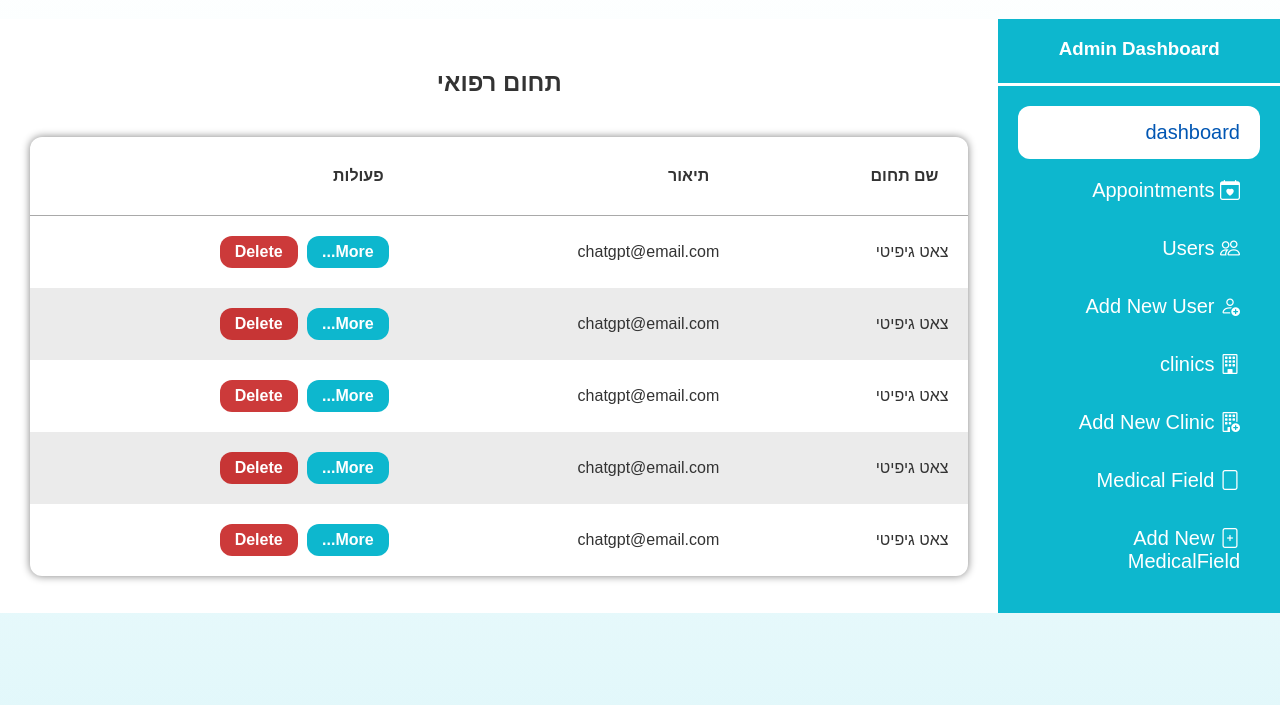
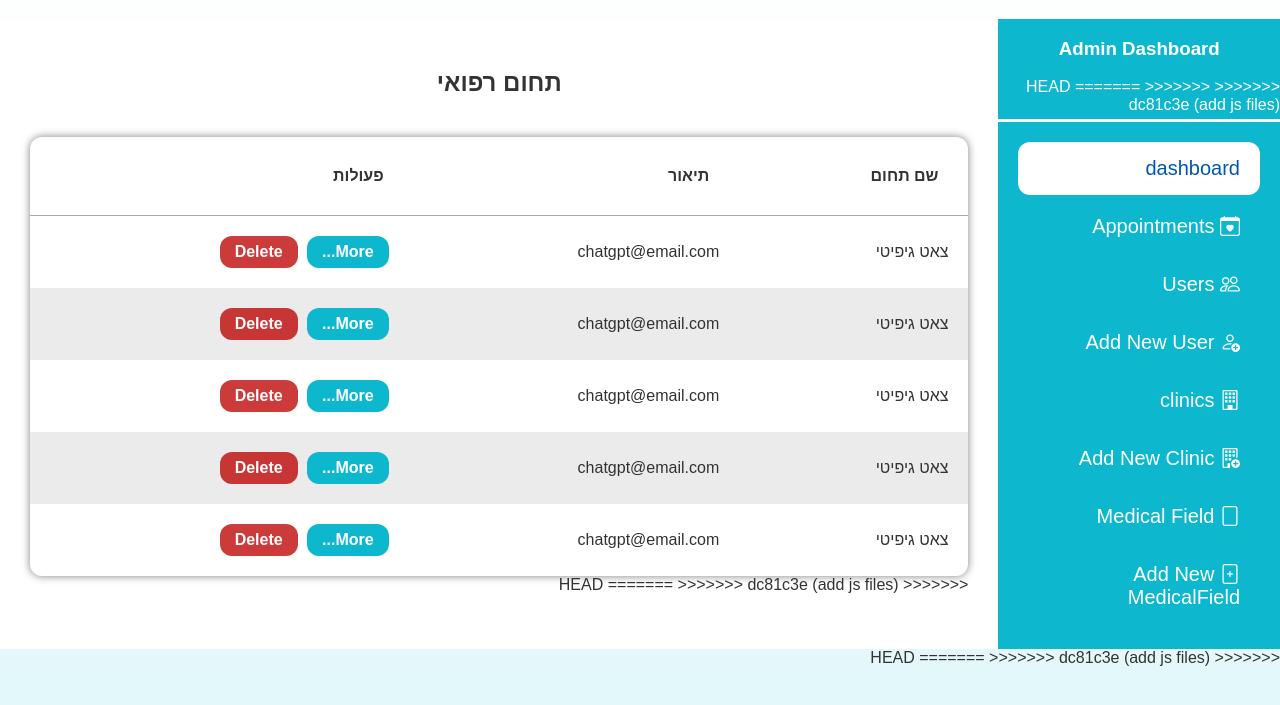
Before and after one commit to RonenZeyan/Medical-appointment-management-system, a plain HTML site: page frontend/dashboard/medical-field/medical-fields.html in a window 1280 px wide. Shown: the part 61-766 px from the top of the page. Drawn offline with nearby package versions, Linux system fonts and the light colour scheme; no server answers.

Commit message:
add js files

```diff
--- a/frontend/dashboard/dashboard.css
+++ b/frontend/dashboard/dashboard.css
@@ -51,10 +51,8 @@
 }
 
 .active{
-
     background-color: var(--background-primary-color);
     border-radius: var(--border-radius);
-
 }
 li.active a{
     color: var(--link-hover-color) !important;
--- a/frontend/dashboard/medical-field/medical-fields.html
+++ b/frontend/dashboard/medical-field/medical-fields.html
@@ -35,7 +35,10 @@
         <section id="dashboard">
             <aside id="dashboard-sidebar">
                 <h3>Admin Dashboard</h3>
+<<<<<<< HEAD
 
+=======
+>>>>>>> dc81c3e (add js files)
                 <ul style="border-top: 3px solid var(--background-primary-color)">
                     <li class="active"><a href="#dashboard">dashboard</a></li>
                     <li><a href="#appointment"><i class="bi bi-calendar-heart"></i> Appointments</a></li>
@@ -101,7 +104,10 @@
                             </tr>
                         </tbody>
                     </table>
+<<<<<<< HEAD
 
+=======
+>>>>>>> dc81c3e (add js files)
                 </section>
             </div>
         </section>
@@ -149,7 +155,10 @@
             }
         }
     </script>
+<<<<<<< HEAD
 
+=======
+>>>>>>> dc81c3e (add js files)
 </body>
 
 </html>
```
Also changed, not shown: frontend/dashboard/clinics/add-new-clinic.html (+0 -1 lines), frontend/dashboard/dashboard.html (+0 -2 lines).
